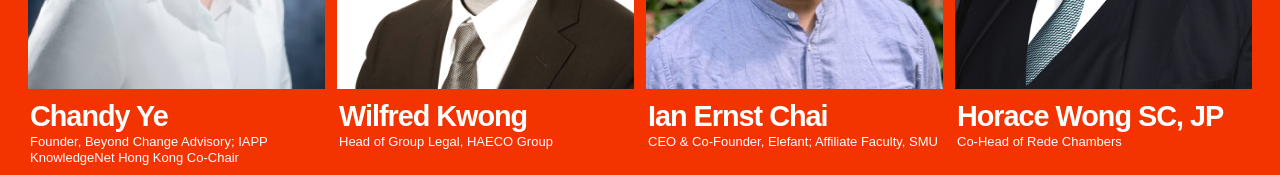
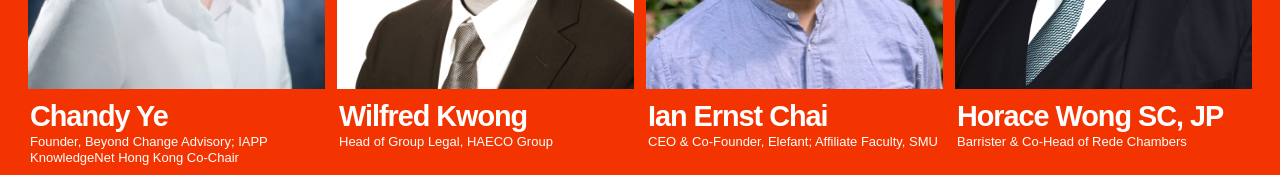
Before and after one commit to abdullahimtiazz/forum, a Next.js app: page / in a window 1280 px wide. Shown: the part 5100-5275 px from the top of the page. Built offline with nearby package versions, Linux system fonts and the light colour scheme; a web font is replaced by a local one.

Commit message:
fix: update Horace Wong speaker description

```diff
--- a/app/page.tsx
+++ b/app/page.tsx
@@ -114,7 +114,7 @@ const themes: Theme[] = [
       },
       {
         name: "Horace Wong SC, JP",
-        role: "Co-Head of Rede Chambers",
+        role: "Barrister & Co-Head of Rede Chambers",
         image: "/horace-wong.jpg",
       },
       { name: "Wilfred Ng", role: "Partner, TMT at Bird & Bird", image: "/wilfred-ng.jpg" },
--- a/lib/agent-content.ts
+++ b/lib/agent-content.ts
@@ -67,7 +67,7 @@ An afternoon forum for law students and young practitioners to explore how AI is
 - **Chandy Ye** — Founder, Beyond Change Advisory; IAPP KnowledgeNet Hong Kong Co-Chair
 - **Wilfred Kwong** — Head of Group Legal, HAECO Group
 - **Ian Ernst Chai** — CEO and Co-Founder, Elefant; Affiliate Faculty, SMU
-- **Horace Wong SC, JP** — Co-Head of Rede Chambers
+- **Horace Wong SC, JP** — Barrister & Co-Head of Rede Chambers
 - **Wilfred Ng** — Partner, TMT at Bird & Bird
 
 ## Supporting organisations
```
